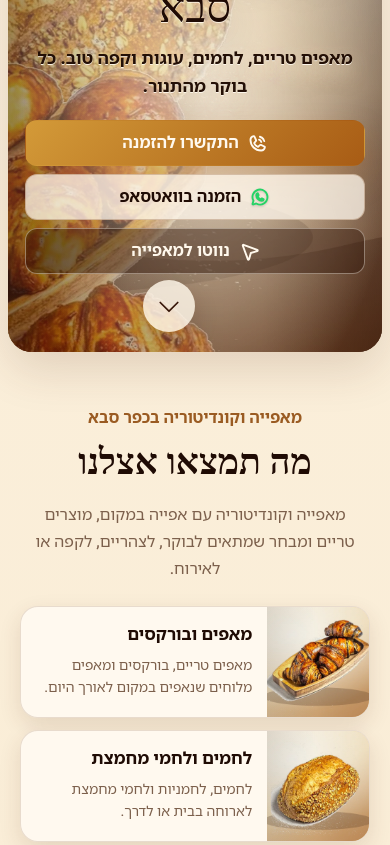
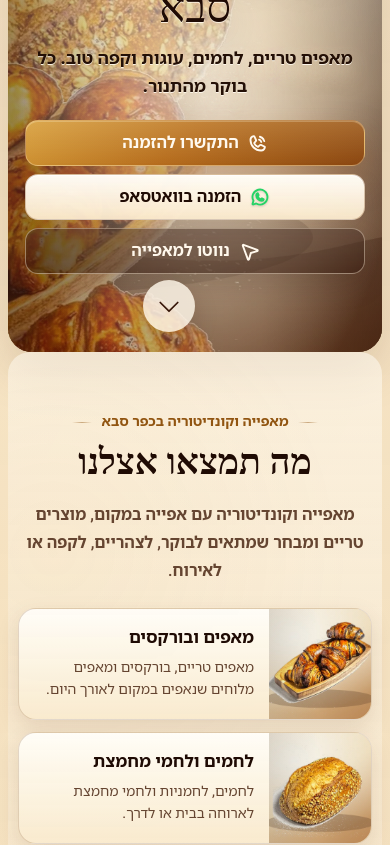
Before and after one commit to openbura/bakery-2-0-yachad, a React (Vite) app: page / in a window 390 px wide. Shown: the part 3500-4345 px from the top of the page. Built offline with nearby package versions, Linux system fonts and the light colour scheme; a web font is replaced by a local one.

Commit message:
Polish bakery visual design and typography

```diff
--- a/src/styles.css
+++ b/src/styles.css
@@ -3,17 +3,25 @@
   --cream-50: #fffaf0;
   --cream-100: #fbefd9;
   --cream-200: #efd8ae;
+  --cream-300: #dfbd82;
   --gold-400: #d29a3a;
   --gold-500: #b97818;
+  --gold-600: #915511;
   --caramel: #9a5b22;
   --brown-700: #542916;
   --brown-800: #361608;
   --brown-900: #1f0b04;
   --ink: #35170c;
   --muted: #7c604c;
-  --line: rgba(91, 50, 24, 0.18);
-  --shadow: 0 28px 72px rgba(54, 22, 8, 0.18);
-  --soft-shadow: 0 18px 45px rgba(84, 41, 22, 0.15);
+  --muted-strong: #654531;
+  --line: rgba(91, 50, 24, 0.2);
+  --line-strong: rgba(91, 50, 24, 0.32);
+  --surface: rgba(255, 250, 240, 0.86);
+  --surface-strong: rgba(255, 247, 231, 0.94);
+  --surface-warm: rgba(248, 229, 194, 0.58);
+  --shadow: 0 30px 86px rgba(54, 22, 8, 0.22);
+  --soft-shadow: 0 18px 48px rgba(84, 41, 22, 0.17);
+  --lift-shadow: 0 28px 58px rgba(64, 29, 12, 0.2);
   --radius-xl: 34px;
   --radius-lg: 24px;
   --radius-md: 16px;
@@ -46,9 +54,9 @@ body {
   min-height: 100%;
   min-width: 320px;
   background:
-    radial-gradient(circle at 20% 4%, rgba(255, 255, 255, 0.88), transparent 28%),
-    radial-gradient(circle at 80% 12%, rgba(204, 143, 57, 0.18), transparent 24%),
-    linear-gradient(180deg, #fff8eb 0%, #f6e5c8 100%);
+    linear-gradient(180deg, rgba(255, 252, 244, 0.9) 0%, rgba(249, 234, 207, 0.72) 34%, rgba(235, 204, 151, 0.28) 100%),
+    linear-gradient(115deg, rgba(255, 250, 239, 0.78), rgba(226, 174, 91, 0.16) 46%, rgba(79, 32, 10, 0.1)),
+    #f7e6ca;
   overscroll-behavior-y: none;
   overflow-x: hidden;
 }
@@ -87,10 +95,10 @@ img {
   position: fixed;
   inset: 0;
   z-index: 0;
-  opacity: 0.24;
+  opacity: 0.2;
   background-image:
-    radial-gradient(rgba(80, 37, 13, 0.14) 0.8px, transparent 0.8px),
-    radial-gradient(rgba(255, 255, 255, 0.35) 0.8px, transparent 0.8px);
+    radial-gradient(rgba(80, 37, 13, 0.16) 0.8px, transparent 0.8px),
+    radial-gradient(rgba(255, 255, 255, 0.46) 0.8px, transparent 0.8px);
   background-position:
     0 0,
     13px 18px;
@@ -338,10 +346,12 @@ img {
   width: min(1440px, 100%);
   margin: -20svh auto 74px;
   padding: 30px;
-  border: 1px solid rgba(84, 41, 22, 0.18);
+  border: 1px solid rgba(84, 41, 22, 0.22);
   border-radius: 38px;
-  background: rgba(255, 250, 240, 0.82);
-  box-shadow: var(--shadow), inset 0 1px 0 rgba(255, 255, 255, 0.75);
+  background:
+    linear-gradient(180deg, rgba(255, 252, 246, 0.94), rgba(255, 247, 232, 0.84) 38%, rgba(247, 224, 184, 0.68)),
+    rgba(255, 250, 240, 0.86);
+  box-shadow: var(--shadow), inset 0 1px 0 rgba(255, 255, 255, 0.82);
   backdrop-filter: blur(16px);
 }
 
@@ -355,11 +365,13 @@ img {
   gap: 18px;
   min-height: 62px;
   padding: 8px 16px;
-  border: 1px solid rgba(255, 255, 255, 0.18);
+  border: 1px solid rgba(255, 239, 213, 0.24);
   border-radius: 999px;
-  background: rgba(72, 40, 27, 0.86);
+  background:
+    linear-gradient(180deg, rgba(97, 55, 37, 0.94), rgba(69, 35, 22, 0.92)),
+    rgba(72, 40, 27, 0.9);
   color: #fff6e9;
-  box-shadow: 0 18px 38px rgba(45, 19, 8, 0.22);
+  box-shadow: 0 18px 42px rgba(45, 19, 8, 0.26), inset 0 1px 0 rgba(255, 246, 226, 0.14);
   backdrop-filter: blur(20px);
 }
 
@@ -382,7 +394,7 @@ img {
   justify-content: center;
   gap: clamp(18px, 3.4vw, 54px);
   font-size: 14.5px;
-  font-weight: 600;
+  font-weight: 700;
   line-height: 1.3;
   color: rgba(255, 246, 233, 0.78);
 }
@@ -401,7 +413,7 @@ img {
   right: 0;
   bottom: 1px;
   width: 0;
-  height: 1px;
+  height: 2px;
   border-radius: 99px;
   background: var(--gold-400);
   transition: width 280ms cubic-bezier(0.22, 1, 0.36, 1);
@@ -596,10 +608,11 @@ img {
   justify-content: center;
   gap: 9px;
   min-height: 50px;
-  padding: 0 22px;
-  border: 1px solid transparent;
-  border-radius: 12px;
-  font-weight: 700;
+  padding: 0 24px;
+  border: 1px solid rgba(91, 50, 24, 0.2);
+  border-radius: 13px;
+  font-weight: 800;
+  letter-spacing: 0;
   line-height: 1.25;
   overflow: hidden;
   transition:
@@ -641,20 +654,29 @@ img {
 
 .btn-primary {
   color: #fff9ef;
-  background: linear-gradient(135deg, #d39a38, #a85c15);
-  box-shadow: 0 14px 30px rgba(166, 88, 20, 0.28);
+  border-color: rgba(255, 232, 188, 0.38);
+  background:
+    linear-gradient(180deg, rgba(255, 232, 184, 0.18), rgba(255, 232, 184, 0)),
+    linear-gradient(135deg, #d49a36 0%, #b66d1d 46%, #8a4610 100%);
+  box-shadow: 0 16px 32px rgba(139, 71, 17, 0.34), inset 0 1px 0 rgba(255, 248, 226, 0.24);
 }
 
 .btn-soft {
   color: var(--brown-900);
-  border-color: rgba(134, 80, 35, 0.28);
-  background: rgba(255, 249, 238, 0.75);
+  border-color: rgba(125, 72, 31, 0.28);
+  background:
+    linear-gradient(180deg, rgba(255, 253, 247, 0.94), rgba(250, 231, 199, 0.82)),
+    rgba(255, 249, 238, 0.78);
+  box-shadow: 0 10px 24px rgba(79, 39, 18, 0.1), inset 0 1px 0 rgba(255, 255, 255, 0.74);
 }
 
 .btn-ghost {
   color: #fff8ec;
-  border-color: rgba(255, 248, 236, 0.4);
-  background: rgba(45, 17, 6, 0.44);
+  border-color: rgba(255, 239, 214, 0.42);
+  background:
+    linear-gradient(180deg, rgba(255, 246, 229, 0.08), rgba(255, 246, 229, 0)),
+    rgba(45, 17, 6, 0.5);
+  box-shadow: 0 12px 26px rgba(31, 11, 4, 0.18);
 }
 
 .whatsapp-icon {
@@ -684,6 +706,7 @@ img {
 }
 
 .section {
+  position: relative;
   padding: clamp(58px, 7vw, 98px) clamp(4px, 2vw, 20px) 0;
   scroll-margin-top: var(--anchor-offset);
 }
@@ -697,8 +720,25 @@ img {
 .section-heading,
 .fresh-title {
   max-width: 760px;
-  margin: 0 auto 30px;
+  margin: 0 auto 34px;
   text-align: center;
+}
+
+.section-mark {
+  display: inline-flex;
+  align-items: center;
+  justify-content: center;
+  gap: 12px;
+  color: var(--gold-600);
+}
+
+.section-mark::before,
+.section-mark::after {
+  content: '';
+  width: 34px;
+  height: 1px;
+  border-radius: 999px;
+  background: linear-gradient(90deg, transparent, rgba(145, 85, 17, 0.46), transparent);
 }
 
 .section h2,
@@ -708,23 +748,36 @@ img {
   margin-top: 8px;
   font-size: clamp(34px, 3.55vw, 56px);
   font-weight: 700;
-  line-height: 1.18;
+  line-height: 1.14;
   padding-block: 0.04em;
 }
 
 .section-heading p {
   max-width: 680px;
   margin: 16px auto 0;
-  color: var(--muted);
+  color: var(--muted-strong);
   font-size: clamp(16px, 1.28vw, 19px);
-  font-weight: 500;
-  line-height: 1.7;
+  font-weight: 550;
+  line-height: 1.74;
+}
+
+.categories-section,
+.fresh-section {
+  border-radius: 30px;
+}
+
+.categories-section {
+  padding-inline: clamp(14px, 2.5vw, 30px);
+  padding-bottom: clamp(26px, 3.6vw, 42px);
+  background:
+    linear-gradient(180deg, rgba(255, 251, 243, 0.54), rgba(247, 226, 190, 0.3)),
+    radial-gradient(circle at 12% 20%, rgba(212, 154, 54, 0.12), transparent 34%);
 }
 
 .category-grid {
   display: grid;
   grid-template-columns: repeat(3, minmax(0, 1fr));
-  gap: 18px;
+  gap: 20px;
 }
 
 .category-card {
@@ -732,10 +785,12 @@ img {
   grid-template-columns: minmax(150px, 0.92fr) minmax(0, 1fr);
   min-height: 184px;
   overflow: hidden;
-  border: 1px solid rgba(115, 65, 29, 0.16);
+  border: 1px solid rgba(115, 65, 29, 0.2);
   border-radius: 22px;
-  background: rgba(255, 250, 241, 0.92);
-  box-shadow: 0 16px 34px rgba(79, 39, 18, 0.12);
+  background:
+    linear-gradient(180deg, rgba(255, 253, 247, 0.96), rgba(249, 234, 206, 0.9)),
+    rgba(255, 250, 241, 0.94);
+  box-shadow: 0 18px 38px rgba(79, 39, 18, 0.14), inset 0 1px 0 rgba(255, 255, 255, 0.72);
   transform: translateZ(0);
   transition:
     transform 260ms cubic-bezier(0.22, 1, 0.36, 1),
@@ -745,8 +800,8 @@ img {
 
 .category-card:hover {
   transform: translateY(-7px);
-  border-color: rgba(183, 120, 42, 0.36);
-  box-shadow: 0 24px 44px rgba(79, 39, 18, 0.18);
+  border-color: rgba(183, 120, 42, 0.42);
+  box-shadow: var(--lift-shadow);
 }
 
 .category-image {
@@ -781,33 +836,38 @@ img {
 .category-body {
   display: grid;
   align-content: center;
-  padding: clamp(17px, 2.2vw, 24px);
+  padding: clamp(18px, 2.35vw, 27px);
 }
 
 .category-body h3 {
   margin: 0;
   font-size: clamp(18px, 1.45vw, 22px);
-  font-weight: 700;
-  line-height: 1.32;
+  font-weight: 800;
+  line-height: 1.28;
   color: var(--brown-900);
 }
 
 .category-body p {
   margin: 8px 0 0;
-  color: var(--muted);
+  color: var(--muted-strong);
   font-size: 15px;
   font-weight: 500;
-  line-height: 1.58;
+  line-height: 1.64;
 }
 
 .fresh-section {
   padding-top: clamp(50px, 6vw, 80px);
+  padding-inline: clamp(14px, 2.4vw, 28px);
+  padding-bottom: clamp(24px, 3.4vw, 40px);
+  background:
+    radial-gradient(circle at 80% 8%, rgba(255, 248, 232, 0.62), transparent 30%),
+    linear-gradient(180deg, rgba(245, 219, 174, 0.34), rgba(255, 250, 240, 0.32));
 }
 
 .fresh-strip {
   display: grid;
   grid-template-columns: 1.05fr 0.9fr 0.9fr 1.05fr;
-  gap: 18px;
+  gap: 20px;
 }
 
 .fresh-card {
@@ -815,9 +875,9 @@ img {
   min-height: clamp(240px, 25vw, 380px);
   margin: 0;
   overflow: hidden;
-  border-radius: 22px;
-  border: 1px solid rgba(255, 249, 238, 0.22);
-  box-shadow: var(--soft-shadow);
+  border-radius: 24px;
+  border: 1px solid rgba(255, 249, 238, 0.28);
+  box-shadow: 0 22px 48px rgba(54, 22, 8, 0.2);
   background: var(--brown-800);
   transform: translateZ(0);
 }
@@ -840,8 +900,9 @@ img {
   position: absolute;
   inset: 0;
   background:
-    linear-gradient(180deg, rgba(29, 10, 3, 0.12), transparent 36%, rgba(29, 10, 3, 0.78)),
-    linear-gradient(90deg, rgba(29, 10, 3, 0.24), transparent 42%);
+    linear-gradient(180deg, rgba(29, 10, 3, 0.08), transparent 34%, rgba(29, 10, 3, 0.82)),
+    radial-gradient(circle at 50% 78%, rgba(255, 213, 137, 0.2), transparent 42%),
+    linear-gradient(90deg, rgba(29, 10, 3, 0.2), transparent 42%);
 }
 
 .fresh-card figcaption {
@@ -851,9 +912,10 @@ img {
   z-index: 1;
   max-width: calc(100% - 36px);
   color: #fff8ec;
-  font-weight: 700;
-  line-height: 1.32;
-  text-shadow: 0 2px 12px rgba(20, 7, 2, 0.52);
+  font-size: clamp(16px, 1.32vw, 19px);
+  font-weight: 800;
+  line-height: 1.34;
+  text-shadow: 0 2px 14px rgba(20, 7, 2, 0.58);
 }
 
 .benefits-row {
@@ -862,8 +924,10 @@ img {
   gap: 1px;
   margin: clamp(52px, 6vw, 82px) -30px 0;
   overflow: hidden;
-  border-block: 1px solid rgba(93, 50, 23, 0.14);
-  background: rgba(135, 87, 44, 0.18);
+  border-block: 1px solid rgba(93, 50, 23, 0.22);
+  background:
+    linear-gradient(90deg, rgba(98, 55, 23, 0.14), rgba(212, 154, 54, 0.24), rgba(98, 55, 23, 0.14)),
+    rgba(135, 87, 44, 0.2);
 }
 
 .benefit-item {
@@ -875,8 +939,9 @@ img {
   gap: 9px;
   padding: 18px;
   color: var(--brown-700);
-  background: rgba(255, 249, 239, 0.78);
-  font-weight: 700;
+  background:
+    linear-gradient(180deg, rgba(255, 252, 244, 0.88), rgba(247, 224, 184, 0.7));
+  font-weight: 800;
   text-align: center;
   transform: translateZ(0);
 }
@@ -898,9 +963,13 @@ img {
   align-items: center;
   margin-top: clamp(22px, 3vw, 44px);
   padding: clamp(28px, 4.8vw, 62px) clamp(18px, 3vw, 34px);
-  border: 1px solid rgba(115, 65, 29, 0.12);
+  border: 1px solid rgba(115, 65, 29, 0.18);
   border-radius: 30px;
-  background: rgba(255, 248, 235, 0.58);
+  background:
+    radial-gradient(circle at 18% 16%, rgba(255, 248, 232, 0.78), transparent 34%),
+    linear-gradient(135deg, rgba(255, 252, 245, 0.82), rgba(242, 213, 164, 0.42)),
+    rgba(255, 248, 235, 0.62);
+  box-shadow: 0 18px 50px rgba(79, 39, 18, 0.1), inset 0 1px 0 rgba(255, 255, 255, 0.66);
 }
 
 .about-copy {
@@ -910,16 +979,17 @@ img {
 .about-copy p {
   max-width: 640px;
   margin: 18px 0 0;
-  color: var(--muted);
+  color: var(--muted-strong);
   font-size: clamp(17px, 1.35vw, 20px);
   font-weight: 500;
-  line-height: 1.76;
+  line-height: 1.82;
 }
 
 .about-visual {
   overflow: hidden;
+  border: 1px solid rgba(255, 249, 238, 0.3);
   border-radius: 28px;
-  box-shadow: var(--shadow);
+  box-shadow: var(--shadow), inset 0 1px 0 rgba(255, 255, 255, 0.24);
   transform: translateZ(0);
 }
 
@@ -940,8 +1010,9 @@ img {
   scroll-margin-top: var(--anchor-offset);
   border-radius: 0 0 38px 38px;
   background:
-    radial-gradient(circle at 50% 18%, rgba(181, 105, 28, 0.22), transparent 36%),
-    linear-gradient(135deg, #2d1006 0%, #4a2110 52%, #210b04 100%);
+    radial-gradient(circle at 50% 18%, rgba(223, 169, 88, 0.24), transparent 36%),
+    radial-gradient(circle at 12% 96%, rgba(145, 85, 17, 0.22), transparent 30%),
+    linear-gradient(135deg, #2d1006 0%, #4f2411 52%, #210b04 100%);
   color: #fff5e6;
 }
 
@@ -951,9 +1022,12 @@ img {
   flex-direction: column;
   justify-content: center;
   padding: clamp(28px, 4.4vw, 56px);
-  border: 1px solid rgba(255, 248, 233, 0.13);
+  border: 1px solid rgba(255, 248, 233, 0.18);
   border-radius: 28px;
-  background: rgba(255, 255, 255, 0.035);
+  background:
+    linear-gradient(180deg, rgba(255, 246, 226, 0.075), rgba(255, 246, 226, 0.025)),
+    rgba(255, 255, 255, 0.035);
+  box-shadow: inset 0 1px 0 rgba(255, 249, 238, 0.12);
   text-align: center;
 }
 
@@ -965,7 +1039,8 @@ img {
   place-items: center;
   border-radius: 50%;
   color: #f3c377;
-  background: rgba(255, 255, 255, 0.08);
+  background: rgba(255, 246, 226, 0.1);
+  box-shadow: inset 0 0 0 1px rgba(255, 246, 226, 0.08);
 }
 
 .visit-card h2 {
@@ -975,7 +1050,7 @@ img {
 
 .visit-card p {
   margin: 15px auto 0;
-  color: rgba(255, 245, 230, 0.76);
+  color: rgba(255, 245, 230, 0.82);
   font-size: clamp(17px, 1.22vw, 19px);
   font-weight: 500;
   line-height: 1.68;
@@ -995,9 +1070,11 @@ img {
   gap: 12px;
   align-items: flex-start;
   padding: 13px 16px;
-  border: 1px solid rgba(255, 249, 238, 0.12);
+  border: 1px solid rgba(255, 249, 238, 0.16);
   border-radius: 14px;
-  background: rgba(255, 255, 255, 0.06);
+  background:
+    linear-gradient(180deg, rgba(255, 246, 226, 0.075), rgba(255, 246, 226, 0.02)),
+    rgba(255, 255, 255, 0.06);
   color: rgba(255, 249, 238, 0.9);
   font-weight: 600;
   line-height: 1.45;
@@ -1411,6 +1488,7 @@ img {
 
   .btn {
     min-height: 46px;
+    padding-inline: 18px;
   }
 
   .hero-copy {
@@ -1448,6 +1526,16 @@ img {
   .fresh-title {
     padding-inline: 10px;
     margin-bottom: 22px;
+  }
+
+  .section-mark {
+    gap: 9px;
+    font-size: 14px;
+  }
+
+  .section-mark::before,
+  .section-mark::after {
+    width: 20px;
   }
 
   .section h2,
@@ -1464,12 +1552,20 @@ img {
     padding-inline: 4px;
   }
 
+  .categories-section,
+  .fresh-section {
+    border-radius: 22px;
+    padding-inline: 6px;
+  }
+
   .category-card {
     display: grid;
     grid-template-columns: 112px 1fr;
     align-items: stretch;
     min-height: 112px;
     border-radius: 18px;
+    background:
+      linear-gradient(180deg, rgba(255, 253, 247, 0.98), rgba(249, 234, 206, 0.94));
   }
 
   .category-image {
@@ -1488,6 +1584,7 @@ img {
 
   .category-body p {
     font-size: 14px;
+    line-height: 1.55;
   }
 
   .fresh-strip {
@@ -1515,13 +1612,14 @@ img {
     min-height: 92px;
     padding: 14px 10px;
     font-size: 14px;
+    line-height: 1.36;
   }
 
   .about-section {
     grid-template-columns: 1fr;
     gap: 18px;
     margin-top: 14px;
-    padding: 22px 10px;
+    padding: 24px 12px;
     border-radius: 24px;
   }
 
```
